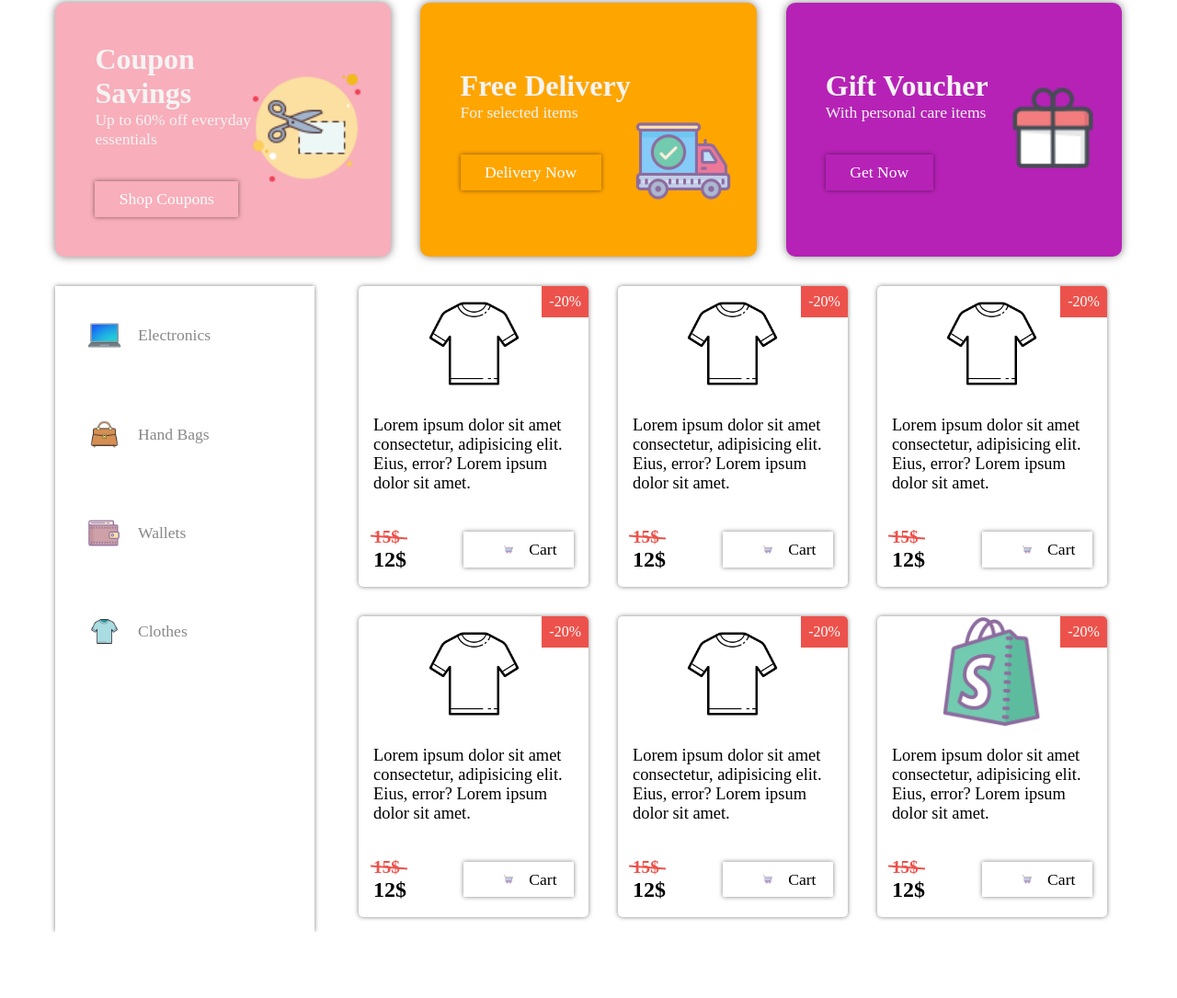
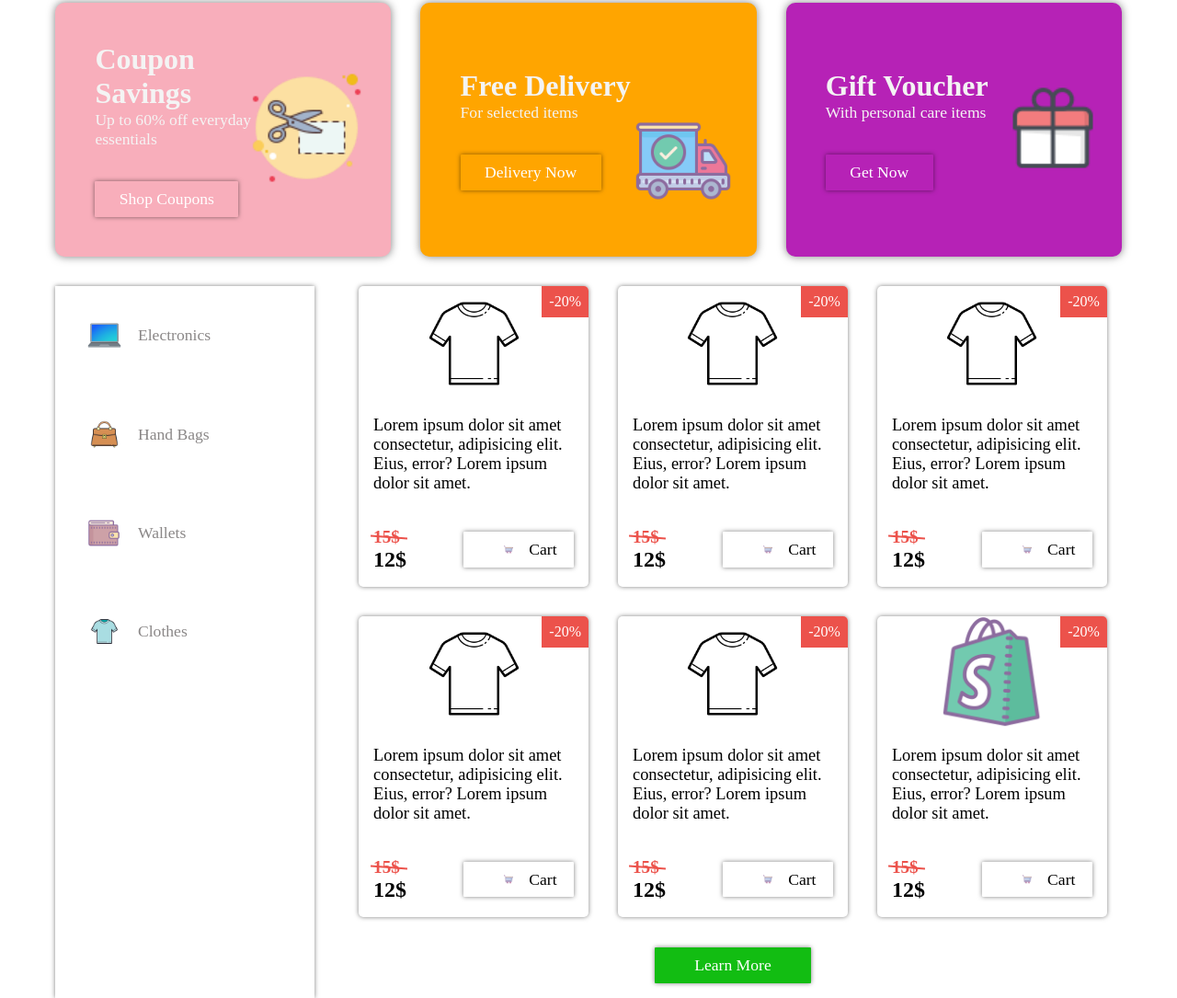
Before and after one commit to Andrew-Vuth/E-commerce-Website, a plain HTML site: page index.html in a window 1280 px wide. Shown: the part 669-1754 px from the top of the page at 92% size. Before the commit the page ends 1682 px from the top, so only its background shows below. Drawn offline with Linux system fonts and the light colour scheme.

Commit message:
Add button

```diff
--- a/index.html
+++ b/index.html
@@ -199,6 +199,7 @@
             </div>
           </div>
         </div>
+        <button class="btn learn-more">Learn More</button>
       </div>
     </div>
 
--- a/style.css
+++ b/style.css
@@ -209,6 +209,9 @@ a {
 #product-menu {
   grid-area: product;
   margin-top: -1em;
+  margin-bottom: 1em;
+  display: flex;
+  flex-direction: column;
 }
 .product {
   position: relative;
@@ -287,6 +290,12 @@ a {
 .buy-item .btn img {
   width: 60%;
   margin-right: 1em;
+}
+.learn-more {
+  margin-top: 1em;
+  background-color: rgb(18, 189, 18);
+  width: 20%;
+  align-self: center;
 }
 
 @keyframes slide {
```
